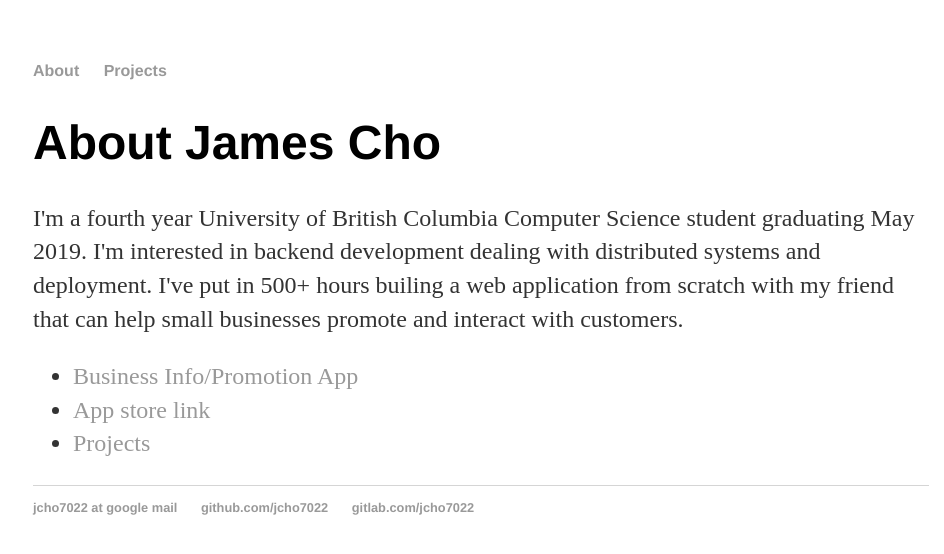
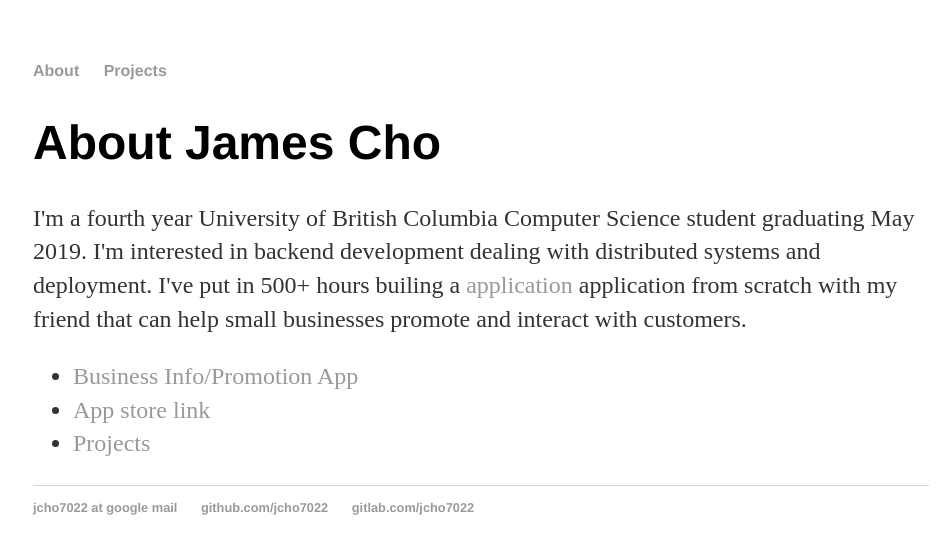
Before and after one commit to jcho7022/jcho7022.github.io, a Jekyll site: the page built from about/index.html, in a window 1280 px wide. Shown: the top 554 px of the page, without its empty margins (159-1103 px from the left). Built offline with Jekyll 4.4.1, drawn with Linux system fonts in a browser that asks for light colours.

Commit message:
Update index.html

```diff
--- a/about/index.html
+++ b/about/index.html
@@ -7,12 +7,12 @@
 			<h1>About James Cho</h1>
 			<p> I'm a fourth year University of British Columbia Computer Science student graduating May 2019.
 				I'm interested in backend development dealing with distributed systems and deployment. I've put in 500+ hours
-				builing a web application from scratch with my friend that can help small businesses promote and interact with customers.
+				builing a <a href="https://play.google.com/store/apps/details?id=com.floatapplication">application</a> application from scratch with my friend that can help small businesses promote and interact with customers.
 				</p>
 
-			<ul class="contacts">
-				<li><a href="#">Business Info/Promotion App</a></li>
-				<li><a href="#">App store link</a></li>
-				<li><a href="#">Projects</a></li>
+			<ul class="direct">
+				<li><a href="https://jcho7022.github.io/projects/float/">Business Info/Promotion App</a></li>
+				<li><a href="https://play.google.com/store/apps/details?id=com.floatapplication">App store link</a></li>
+				<li><a href="https://jcho7022.github.io/projects/">Projects</a></li>
 				</ul>
 		</div>
```
